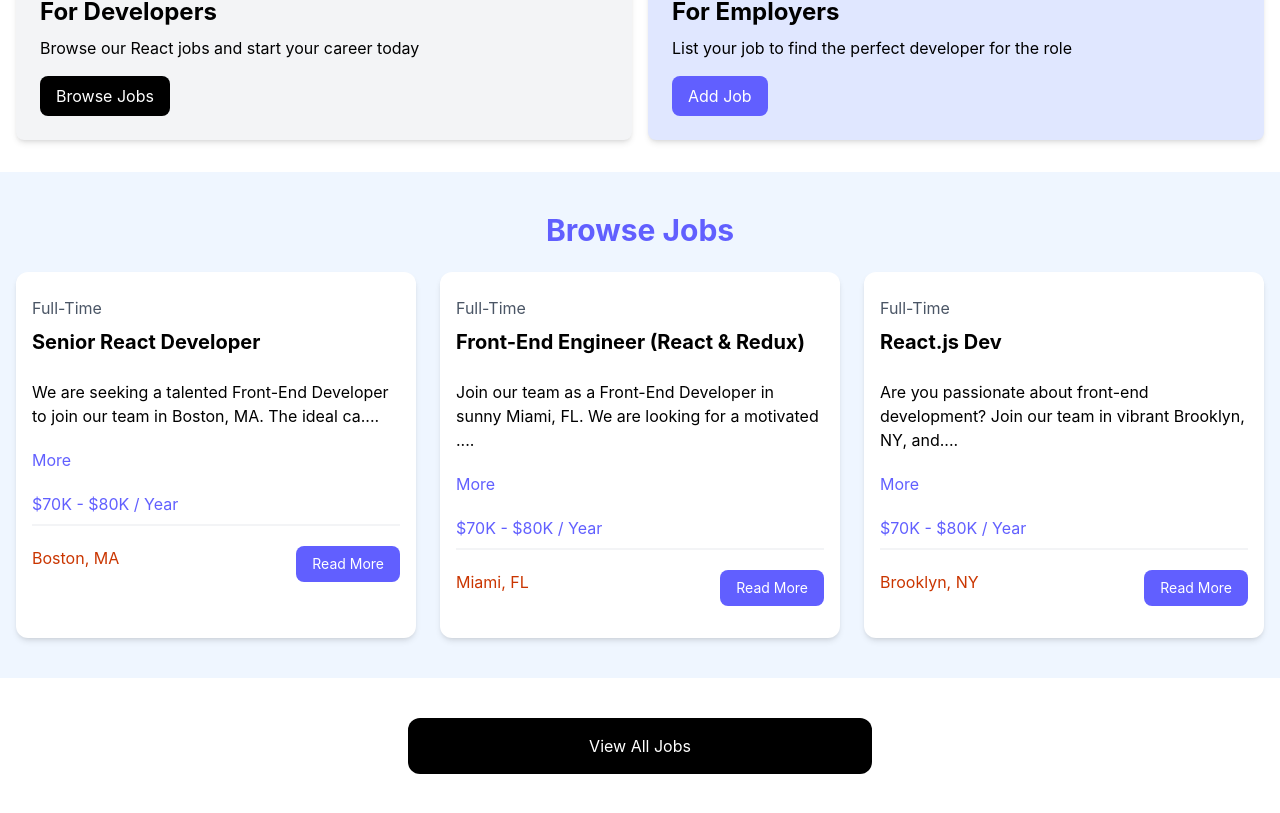
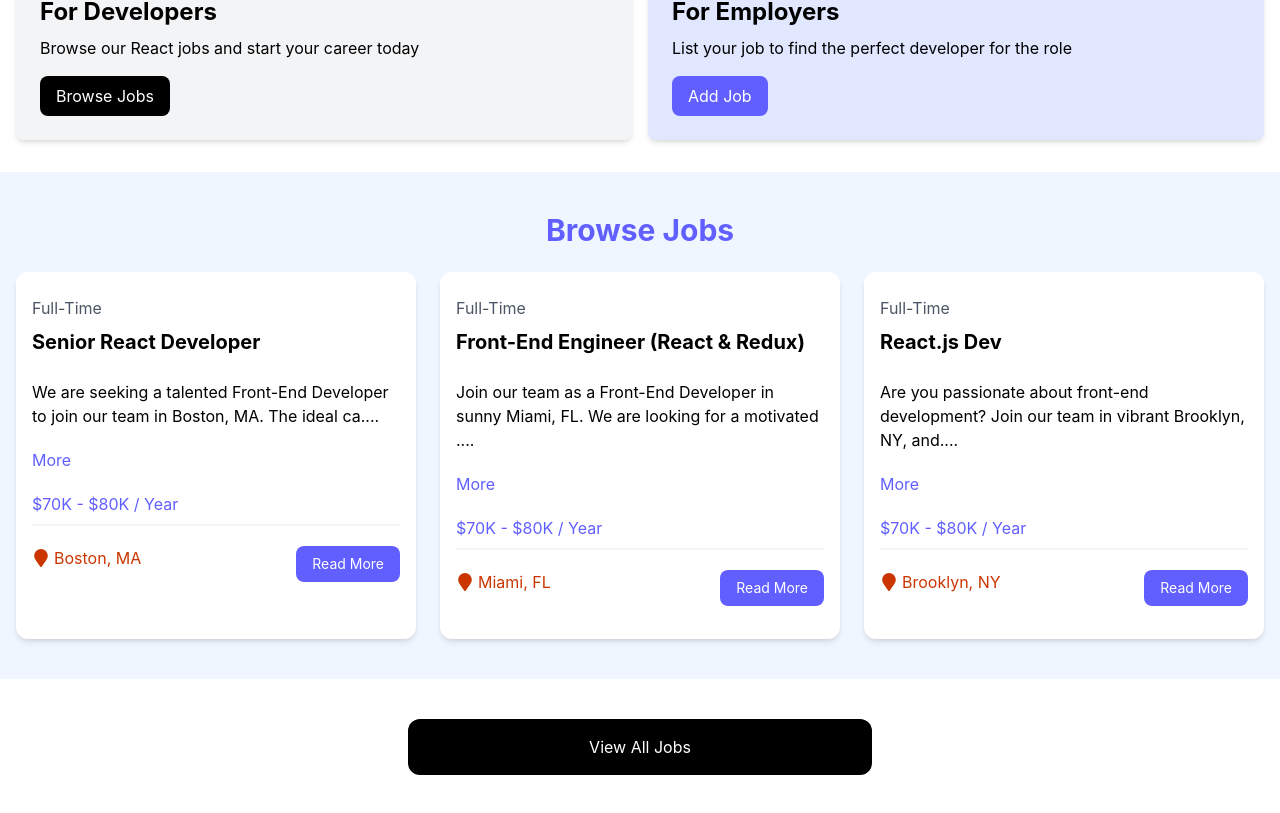
Before and after one commit to jlsutpi-coding/react-job, a React (Vite) app: page / in a window 1280 px wide. Shown: the part 437-1250 px from the top of the page. Built offline with nearby package versions, Linux system fonts and the light colour scheme.

Commit message:
feat: add react-icons and add location icon in UI

```diff
--- a/package.json
+++ b/package.json
@@ -13,6 +13,7 @@
     "@tailwindcss/vite": "^4.2.1",
     "react": "^19.2.0",
     "react-dom": "^19.2.0",
+    "react-icons": "^5.6.0",
     "tailwindcss": "^4.2.1"
   },
   "devDependencies": {
--- a/src/components/JobListing.jsx
+++ b/src/components/JobListing.jsx
@@ -1,4 +1,5 @@
 import React, { useState } from "react";
+import { FaMapMarker } from "react-icons/fa";
 
 const JobListing = ({ job }) => {
   const [showFullDescription, setShowFullDescription] = useState(false);
@@ -33,7 +34,9 @@ const JobListing = ({ job }) => {
 
         <div className="flex flex-col lg:flex-row justify-between mb-4">
           <div className="text-orange-700 mb-3">
-            {/* <i className="fa-solid fa-location-dot text-lg"></i> */}
+            {/* <i className="fa-solid fa-location-dot te
+            xt-lg"></i> */}
+            <FaMapMarker className=" inline text-lg mr-1 mb-1" />
             {location}
           </div>
           <a
```
Also changed, not shown: 1 other file (tests, documents, lock files or other folders).
